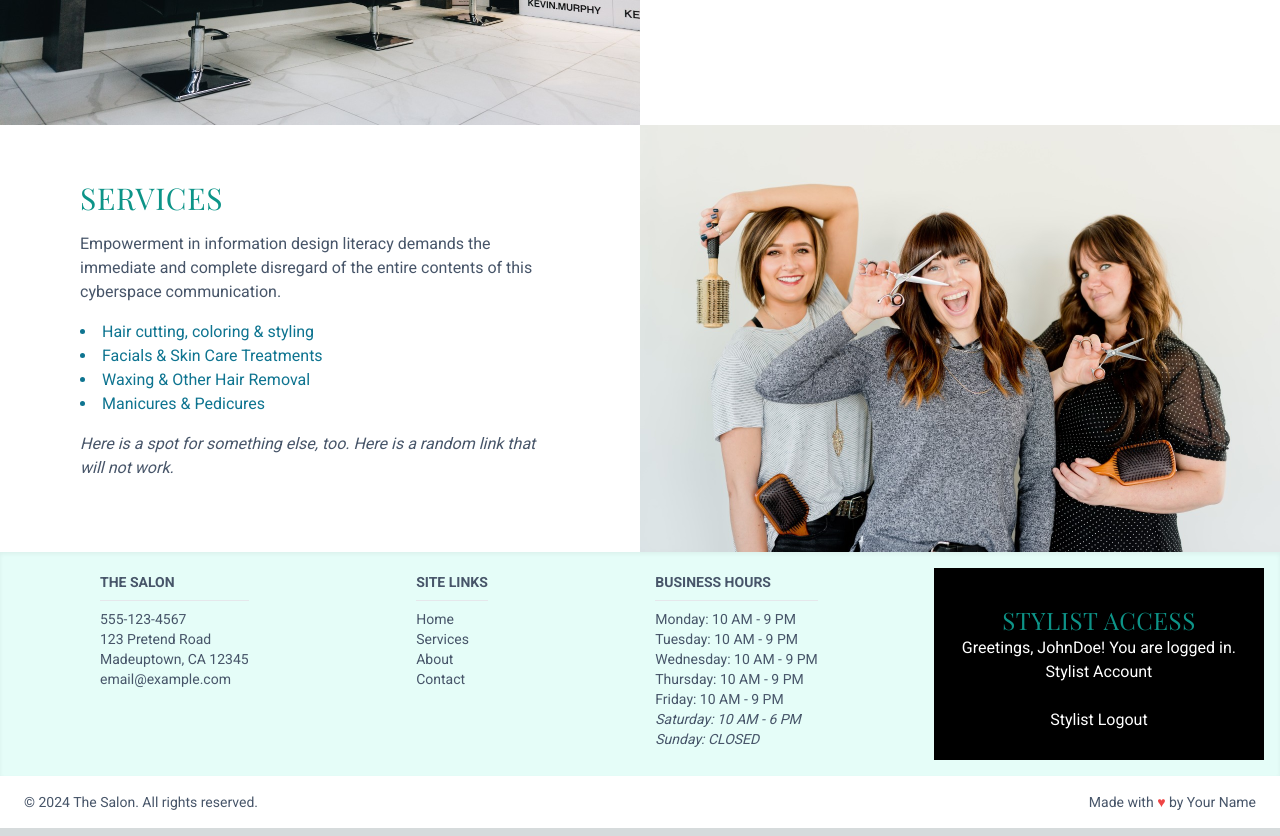
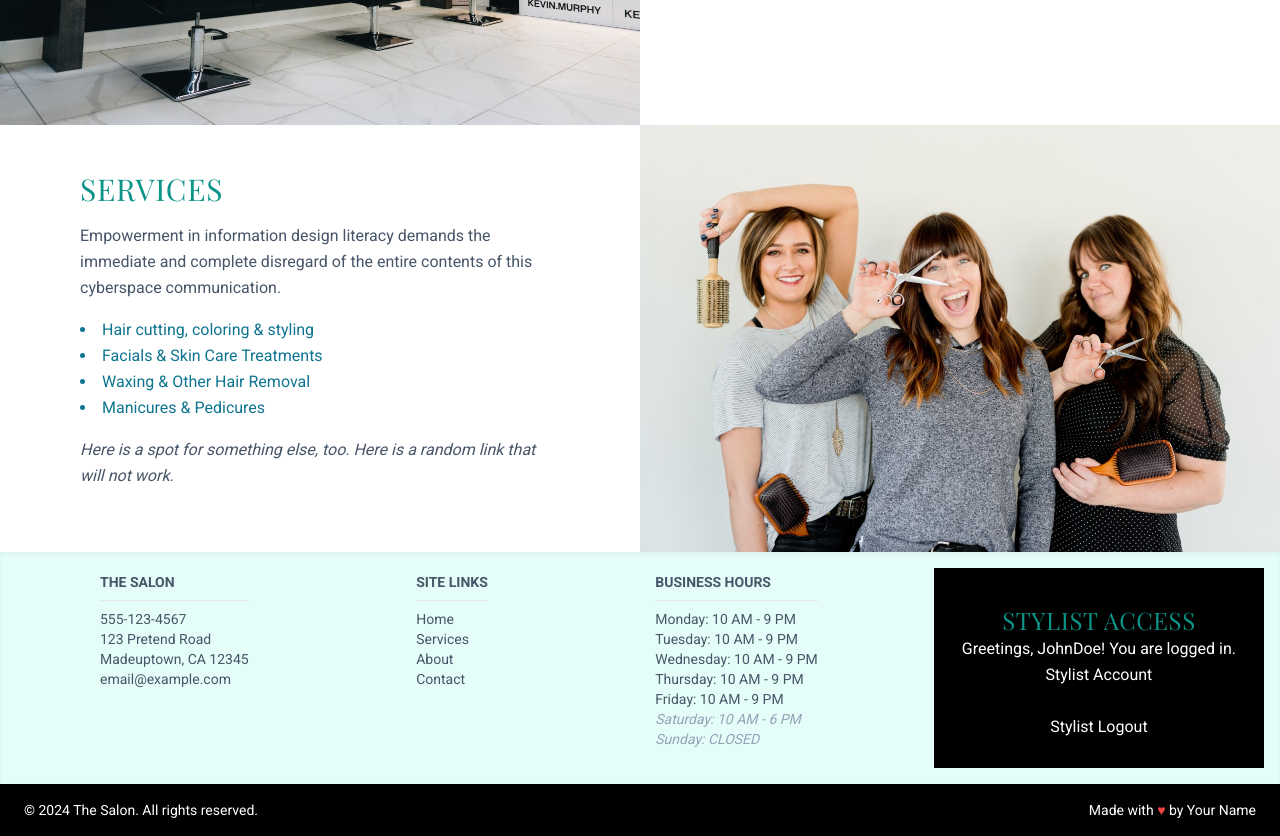
Before and after one commit to pie1011/salon, a Next.js app: page / in a window 1280 px wide. Shown: the part 1180-2016 px from the top of the page. Built offline with nearby package versions, Linux system fonts and the light colour scheme.

Commit message:
footer edits and line heights

```diff
--- a/app/layout.tsx
+++ b/app/layout.tsx
@@ -13,7 +13,7 @@ export default function RootLayout({
   children: React.ReactNode;
 }) {
   return (
-    <html lang="en" className="scroll-smooth">
+    <html lang="en" className="scroll-smooth leading-relaxed">
       <body className={roboto.className}>{children}</body>
     </html>
   );
--- a/components/footer-sticky.tsx
+++ b/components/footer-sticky.tsx
@@ -5,7 +5,7 @@ const Footer: React.FC = () => {
     let currentYear = new Date().getFullYear()
 
     return (
-        <footer className="bg-white dark:bg-black py-4 px-6  bottom-0 w-full shadow-xlg">
+        <footer className="bg-black text-white py-4 px-6  bottom-0 w-full shadow-xlg">
             <div className="container mx-auto flex justify-between items-center">
                 <div className="text-sm">
                     &copy; {currentYear} The Salon. All rights reserved.
--- a/components/footer-text.tsx
+++ b/components/footer-text.tsx
@@ -57,8 +57,8 @@ const Footer: React.FC = () => {
                             <li>Wednesday: 10 AM - 9 PM</li>
                             <li>Thursday: 10 AM - 9 PM</li>
                             <li>Friday: 10 AM - 9 PM</li>
-                            <li><em>Saturday: 10 AM - 6 PM</em></li>
-                            <li><em>Sunday: CLOSED</em></li>
+                            <li><em className='text-slate-400'>Saturday: 10 AM - 6 PM</em></li>
+                            <li><em className='text-slate-400'>Sunday: CLOSED</em></li>
                         </ul>
                     </div>
                 </div>
```
